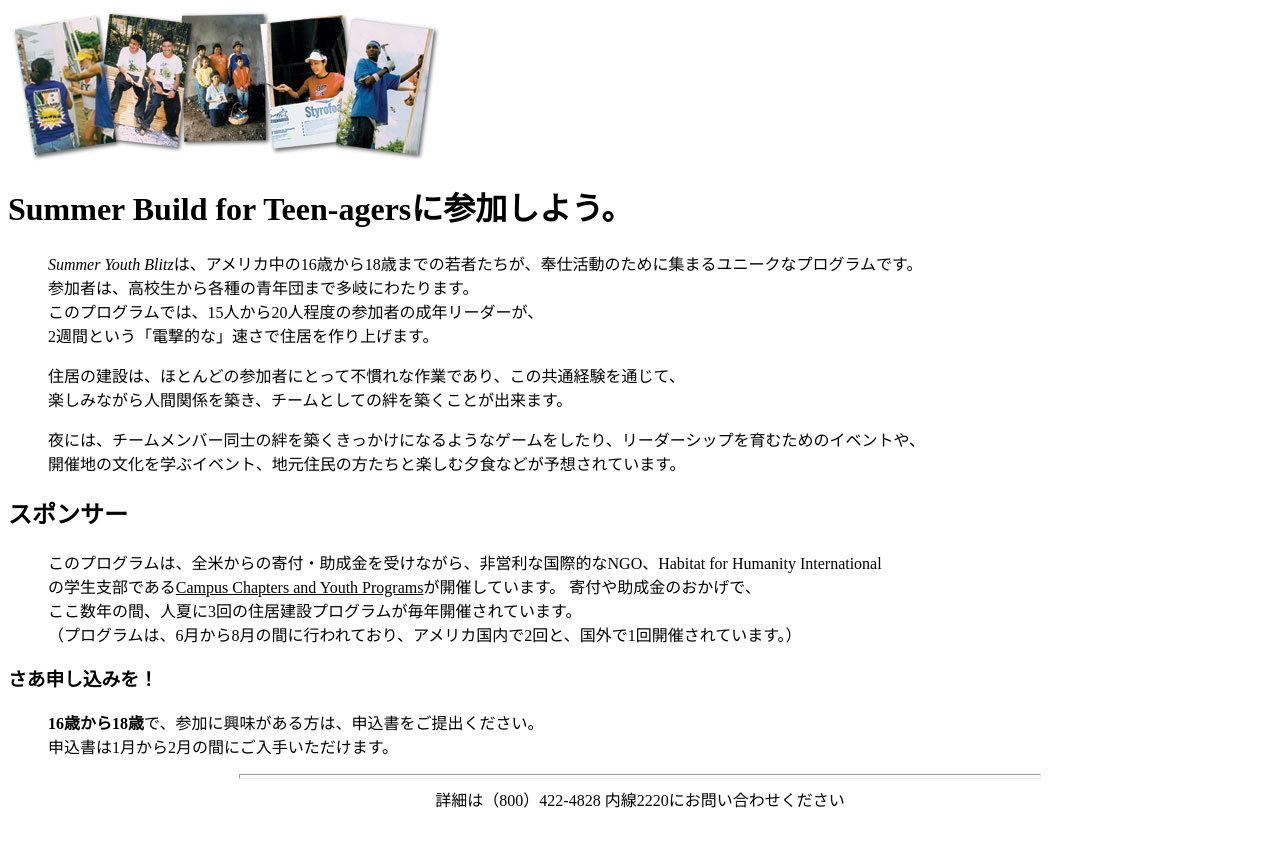
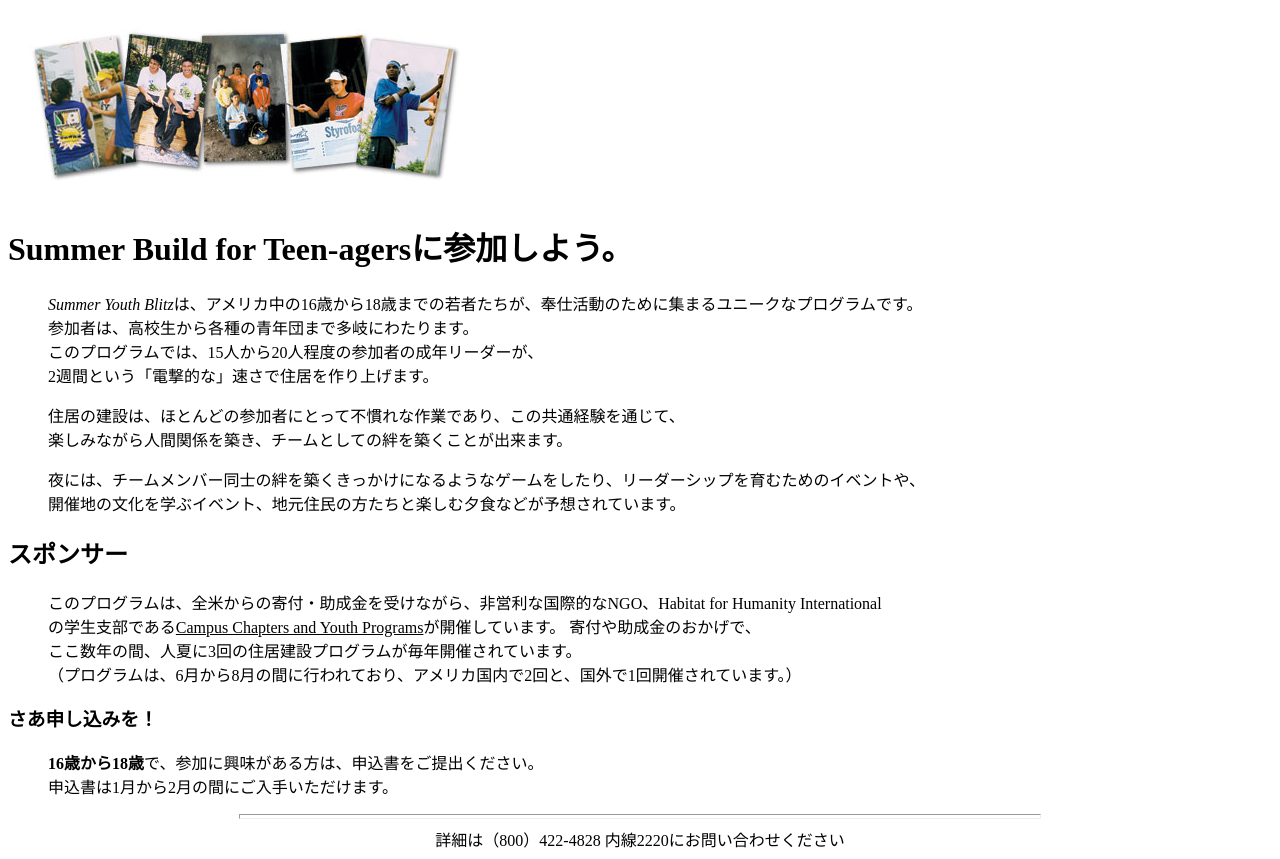
Before and after one commit to n15002/habitat, a plain HTML site: page ccyp/syb.html in a window 1280 px wide. Before the commit the page ends 819 px from the top, so only its background shows below. Drawn offline with Linux system fonts and the light colour scheme.

Commit message:
演習43まで書いた

```diff
--- a/ccyp/syb.html
+++ b/ccyp/syb.html
@@ -1,6 +1,5 @@
-<!DOCTYPE html
-    PUBLIC "-//W3C//DTD XHTML 1.0 Transitional//EN"
-    "http://www.w3.org/TR/xhtml1/DTD/xhtml1-transitional.dtd">
+<!DOCTYPE html PUBLIC "-//W3C//DTD XHTML 1.0 Transitional//EN"
+"http://www.w3.org/TR/xhtml1/DTD/xhtml1-transitional.dtd">
 
 <html xmlns="http://www.w3.org/1999/xhtml" xml:lang="ja">
 
@@ -18,7 +17,8 @@
 <img src="syb/SYBcollague2.jpg" alt="Summer Buildに参加しよう！"/>
 </div> -->
 
-<img src="syb/SYBcollague2.jpg" alt="Summer Buildに参加しよう！"/>
+<img src="syb/SYBcollague2.jpg" alt="Summer Buildに参加しよう！" hspace="20" vspace="20" />
+<br clear="all">
 
 <h1>Summer Build for Teen-agersに参加しよう。</h1>
 <blockquote>
```
